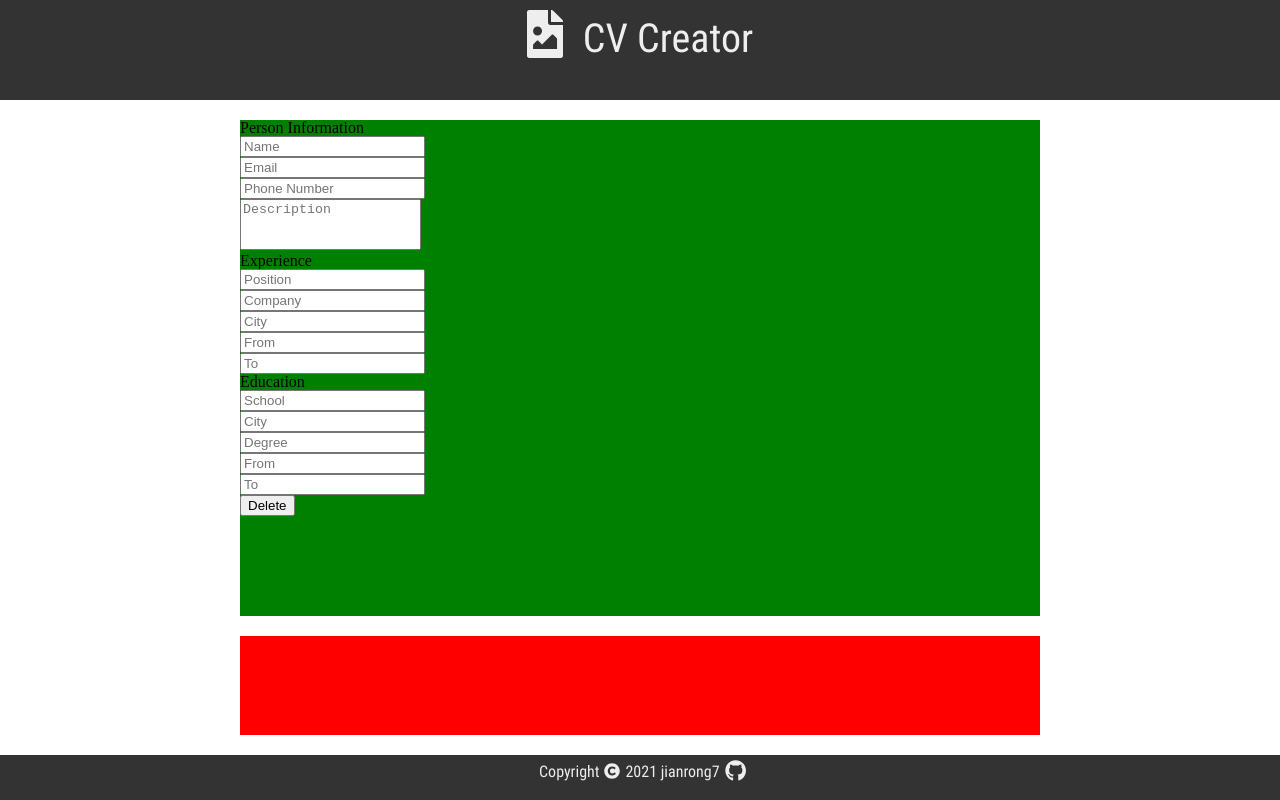
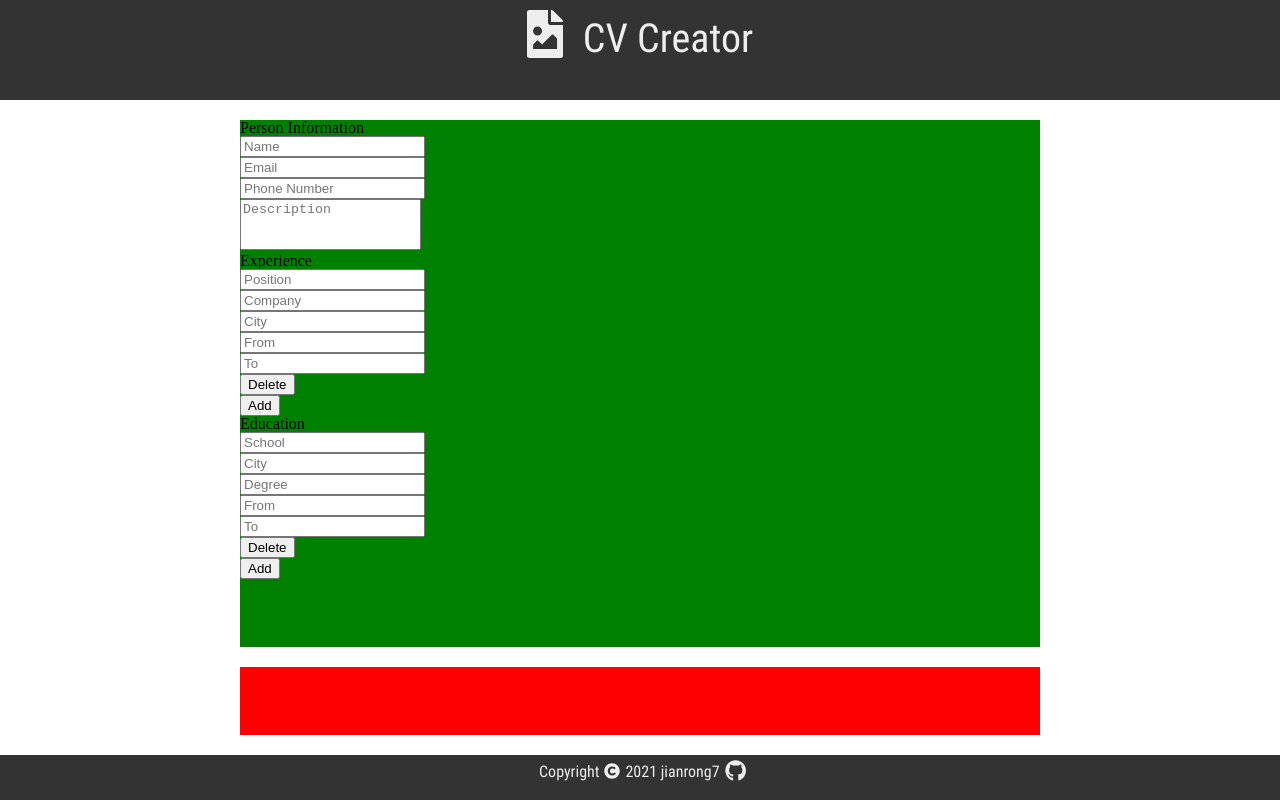
Before and after one commit to jianrong7/cv-project, a React (Create React App) app: page / in a window 1280 px wide. Built offline with nearby package versions, Linux system fonts and the light colour scheme.

Commit message:
Add button commit

```diff
--- a/src/components/CVForm/Buttons.js
+++ b/src/components/CVForm/Buttons.js
@@ -16,4 +16,20 @@ class DeleteButton extends React.Component {
     }
 }
 
-export { DeleteButton };
+class AddButton extends React.Component {
+    constructor(props) {
+        super(props);
+    }
+
+    handleAdd(e) {
+
+    }
+
+    render() {
+        return (
+            <button onClick={this.handleAdd}>Add</button>
+        );
+    }
+}
+
+export { DeleteButton, AddButton };
--- a/src/components/CVForm/CVForm.js
+++ b/src/components/CVForm/CVForm.js
@@ -3,6 +3,7 @@ import './CVForm.css';
 import PersonalForm from './PersonalForm.js';
 import ExperienceForm from './ExperienceForm.js';
 import EducationForm from './EducationForm.js';
+import { AddButton } from './Buttons.js';
 
 
 function CVForm(props) {
@@ -10,7 +11,9 @@ function CVForm(props) {
         <div className='cvform'>
             <PersonalForm setMainState={props.setMainState} />
             <ExperienceForm />
+            <AddButton form='experience' />
             <EducationForm />
+            <AddButton form='education' />
         </div>
     );
 }
--- a/src/components/CVForm/ExperienceForm.js
+++ b/src/components/CVForm/ExperienceForm.js
@@ -1,11 +1,17 @@
 import React from "react";
+import { DeleteButton } from "./Buttons.js";
+import uniqid from 'uniqid';
 
 class ExperienceForm extends React.Component {
     constructor(props) {
         super(props);
+        this.state = {
+            id: uniqid()
+        }
     }
 
     render() {
+        const { id } = this.state.id;
         return (
             <div className="experience">
                 <span>Experience</span>
@@ -21,6 +27,7 @@ class ExperienceForm extends React.Component {
                     <input type="text" placeholder="To" />
                     <br />
                 </form>
+                <DeleteButton id={id} />
             </div>
         );
     }
--- a/src/components/CVForm/PersonalForm.js
+++ b/src/components/CVForm/PersonalForm.js
@@ -1,30 +1,11 @@
 import React from "react";
 
 class PersonalForm extends React.Component {
-    constructor(props) {
-        super(props);
-        this.state = {
-            personalForm: {
-                name: '',
-                email: '',
-                phoneNumber: '',
-                description: ''
-            }
-        }
-    }
-
     handleChange = (e) => {
-        // this.setState({
-        //     personalForm: {
-        //         [e.target.name]: e.target.value,
-        //         ...this.state
-        //     }
-        // })
         this.props.setMainState([e.target.parentElement.parentElement.className, e.target.name, e.target.value])
     }
 
     render() {
-        const { personalForm } = this.state;
 
         return (
             <div className="personalForm">
@@ -34,7 +15,6 @@ class PersonalForm extends React.Component {
                         type="text"
                         placeholder="Name"
                         name="name"
-                        value={personalForm.value}
                         onChange={this.handleChange}
                     />
                     <br />
@@ -42,7 +22,6 @@ class PersonalForm extends React.Component {
                         type="text"
                         placeholder="Email"
                         name="email"
-                        value={personalForm.value}
                         onChange={this.handleChange}
                     />
                     <br />
@@ -50,7 +29,6 @@ class PersonalForm extends React.Component {
                         type="text"
                         placeholder="Phone Number"
                         name="phoneNumber"
-                        value={personalForm.value}
                         onChange={this.handleChange}
                     />
                     <br />
@@ -58,7 +36,6 @@ class PersonalForm extends React.Component {
                         rows="3"
                         placeholder="Description"
                         name="description"
-                        value={personalForm.value}
                         onChange={this.handleChange}
                     />
                     <br />
```
